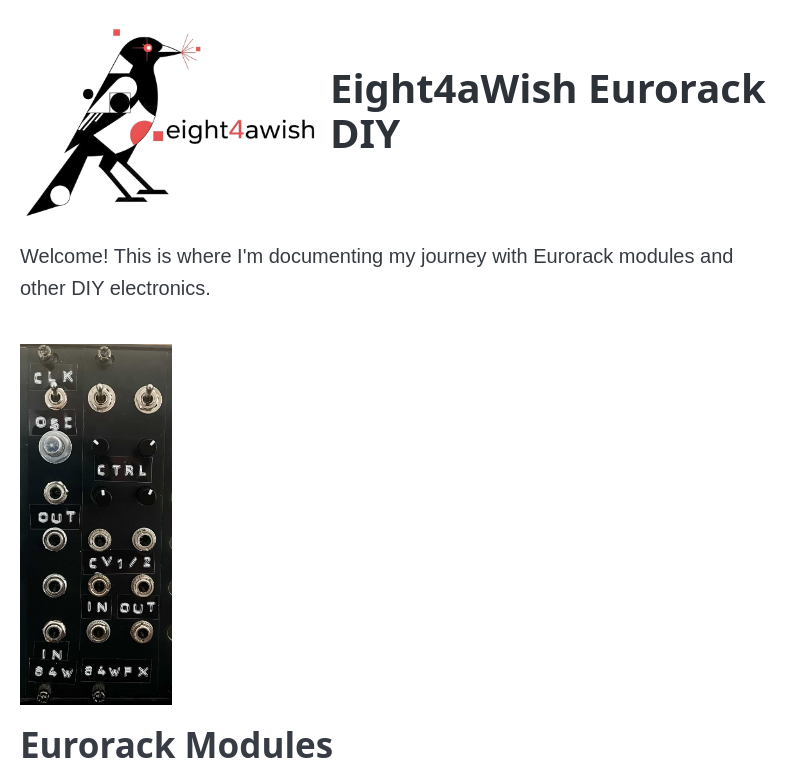
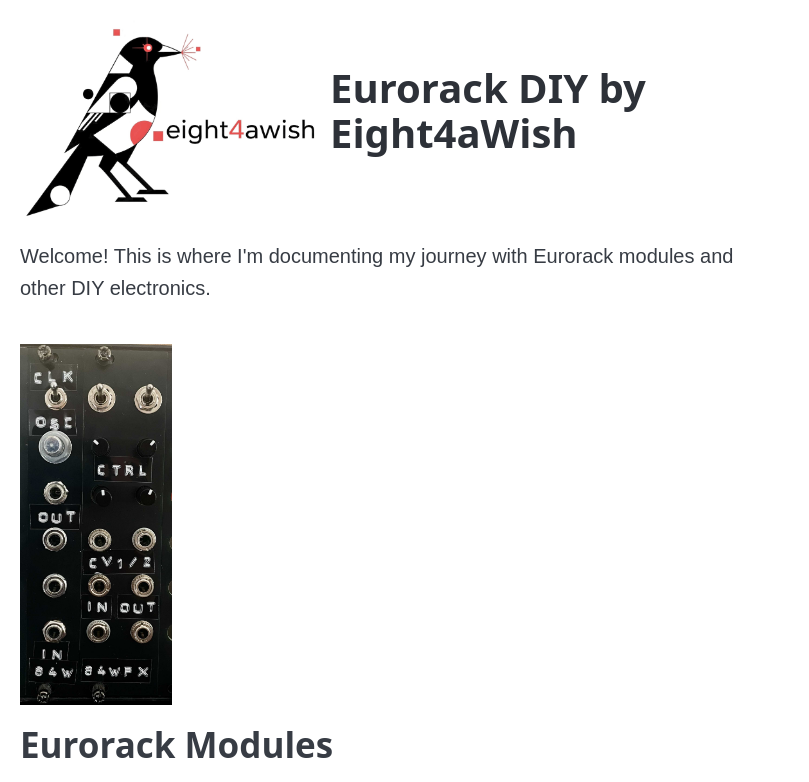
Before and after one commit to Eight4aWish/Eight4aWish, a plain HTML site: page index.html in a window 1280 px wide. Shown: the top 782 px of the page, without its empty margins (0-809 px from the left). Drawn offline with nearby package versions, Linux system fonts and the light colour scheme; files whose address does not match are found by name.

Commit message:
Add files via upload

```diff
--- a/index.html
+++ b/index.html
@@ -26,7 +26,7 @@
                 <img src="./images/84WLogo.jpg" alt="Eight4aWish Logo" style="max-width: 300px; height: auto;">
             </div>
             <div class="text">
-                <h1>Eight4aWish Eurorack DIY</h1>
+                <h1>Eurorack DIY by Eight4aWish</h1>
             </div>
         </div>
         <p>Welcome! This is where I'm documenting my journey with Eurorack modules and other DIY electronics.</p>
```
